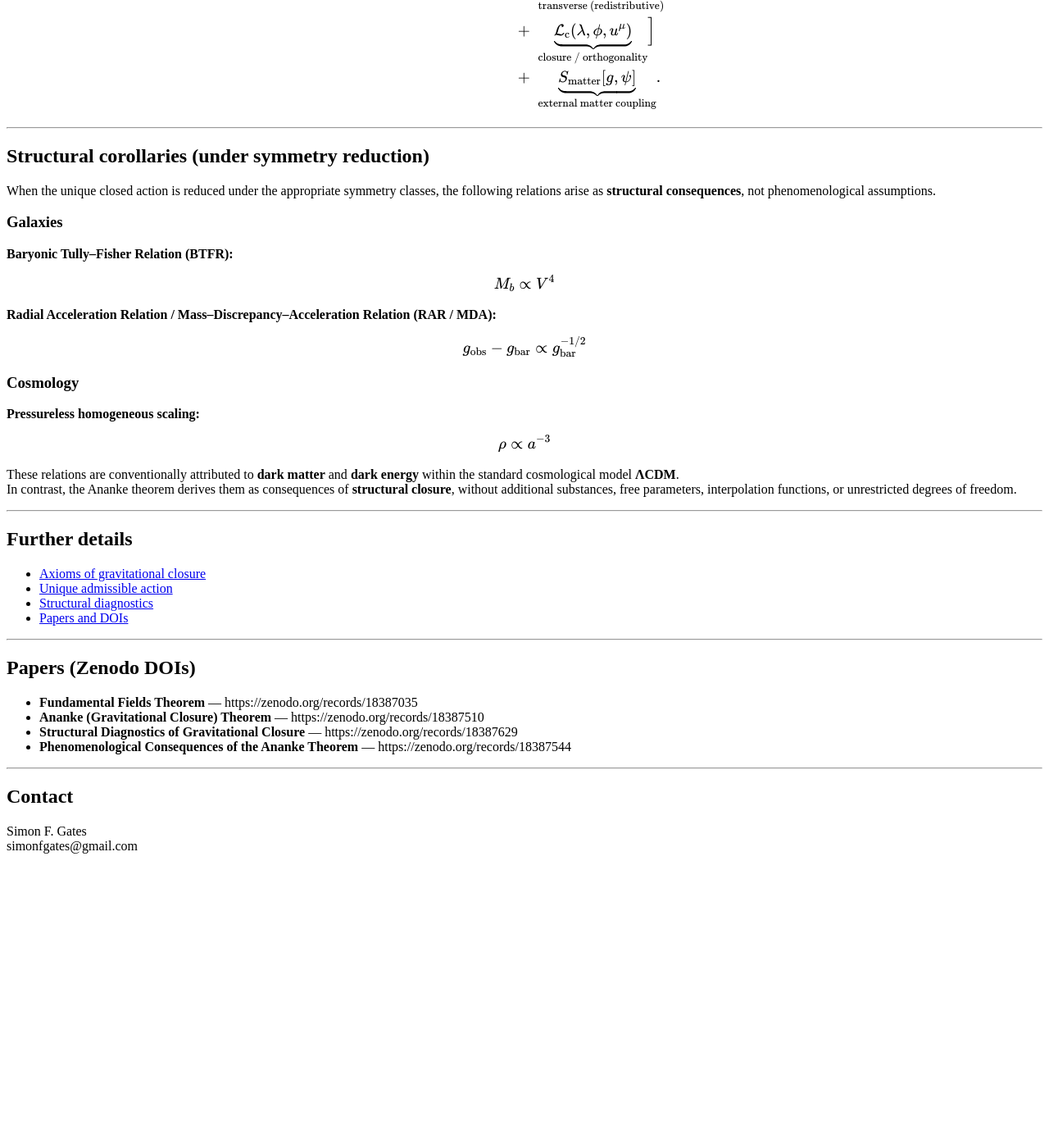
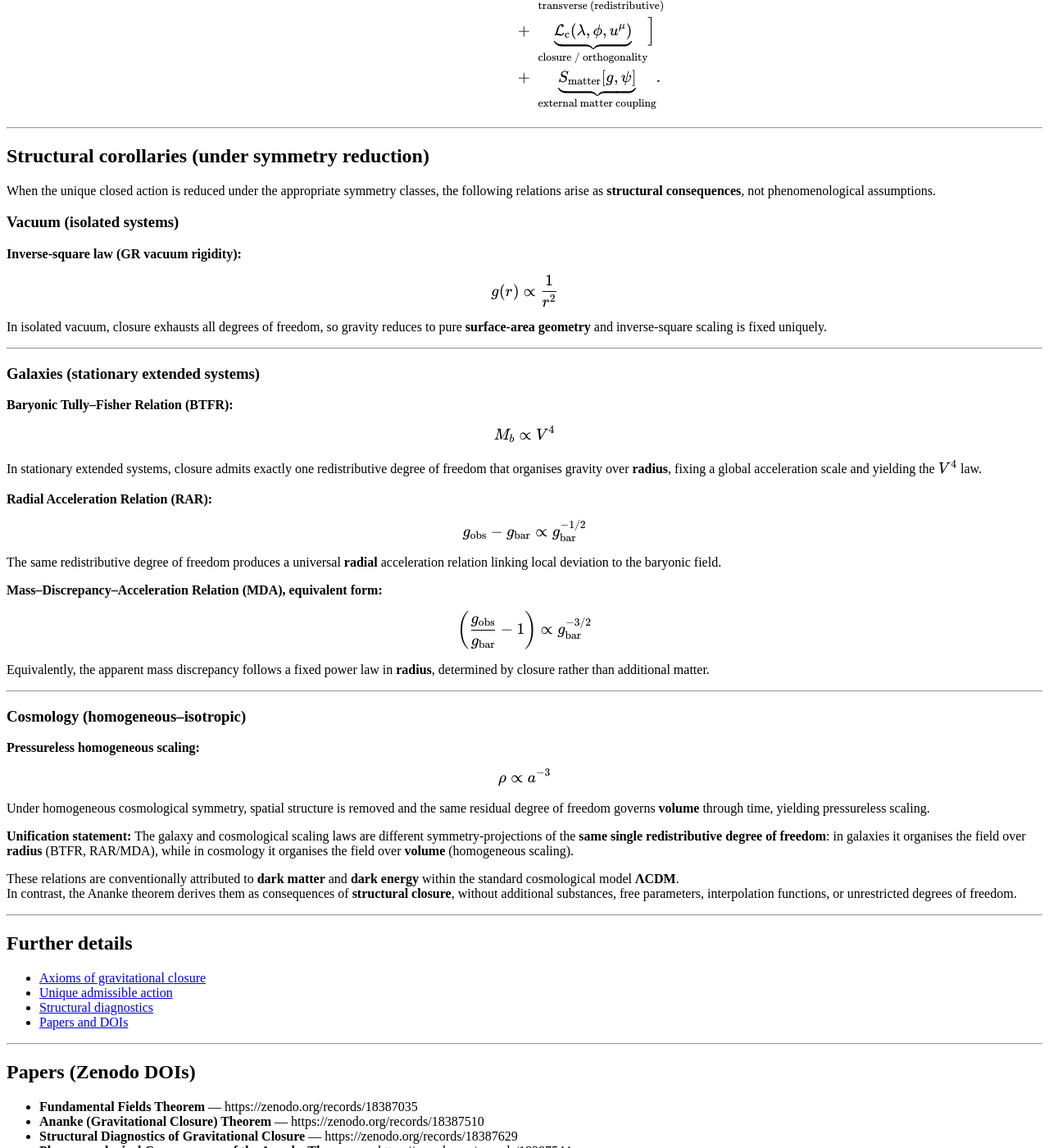
Before and after one commit to ananke-research/ananke-theorem, a Jekyll site: the page built from index.md, in a window 1280 px wide and 1400 px high, scrolled down 692 px. Shown: the whole window at 82% size. Built offline with Jekyll 4.4.1, drawn with Linux system fonts in a browser that asks for light colours; our own code applies the rules of GitHub Pages for plain Markdown files; before the commit the page ends 1749 px from its top, so only the background shows below that.

Commit message:
Expand index.md with vacuum and galaxy relations
Added sections on vacuum and galaxies, detailing the inverse-square law and various relations such as BTFR and RAR. Included a unification statement linking galaxy and cosmological scaling laws.

```diff
--- a/index.md
+++ b/index.md
@@ -46,7 +46,19 @@ $$
 
 When the unique closed action is reduced under the appropriate symmetry classes, the following relations arise as **structural consequences**, not phenomenological assumptions.
 
-### Galaxies
+### Vacuum (isolated systems)
+
+**Inverse-square law (GR vacuum rigidity):**
+
+$$
+g(r)\propto \frac{1}{r^2}
+$$
+
+In isolated vacuum, closure exhausts all degrees of freedom, so gravity reduces to pure **surface-area geometry** and inverse-square scaling is fixed uniquely.
+
+---
+
+### Galaxies (stationary extended systems)
 
 **Baryonic Tully–Fisher Relation (BTFR):**
 
@@ -54,19 +66,37 @@ $$
 M_b \propto V^4
 $$
 
-**Radial Acceleration Relation / Mass–Discrepancy–Acceleration Relation (RAR / MDA):**
+In stationary extended systems, closure admits exactly one redistributive degree of freedom that organises gravity over **radius**, fixing a global acceleration scale and yielding the $V^4$ law.
+
+**Radial Acceleration Relation (RAR):**
 
 $$
 g_{\rm obs}-g_{\rm bar} \propto g_{\rm bar}^{-1/2}
 $$
 
-### Cosmology
+The same redistributive degree of freedom produces a universal **radial** acceleration relation linking local deviation to the baryonic field.
+
+**Mass–Discrepancy–Acceleration Relation (MDA), equivalent form:**
+
+$$
+\left(\frac{g_{\rm obs}}{g_{\rm bar}}-1\right)\propto g_{\rm bar}^{-3/2}
+$$
+
+Equivalently, the apparent mass discrepancy follows a fixed power law in **radius**, determined by closure rather than additional matter.
+
+---
+
+### Cosmology (homogeneous–isotropic)
 
 **Pressureless homogeneous scaling:**
 
 $$
 \rho \propto a^{-3}
 $$
+
+Under homogeneous cosmological symmetry, spatial structure is removed and the same residual degree of freedom governs **volume** through time, yielding pressureless scaling.
+
+**Unification statement:** The galaxy and cosmological scaling laws are different symmetry-projections of the **same single redistributive degree of freedom**: in galaxies it organises the field over **radius** (BTFR, RAR/MDA), while in cosmology it organises the field over **volume** (homogeneous scaling).
 
 These relations are conventionally attributed to **dark matter** and **dark energy** within the standard cosmological model **ΛCDM**.
 In contrast, the Ananke theorem derives them as consequences of **structural closure**, without additional substances, free parameters, interpolation functions, or unrestricted degrees of freedom.
```
